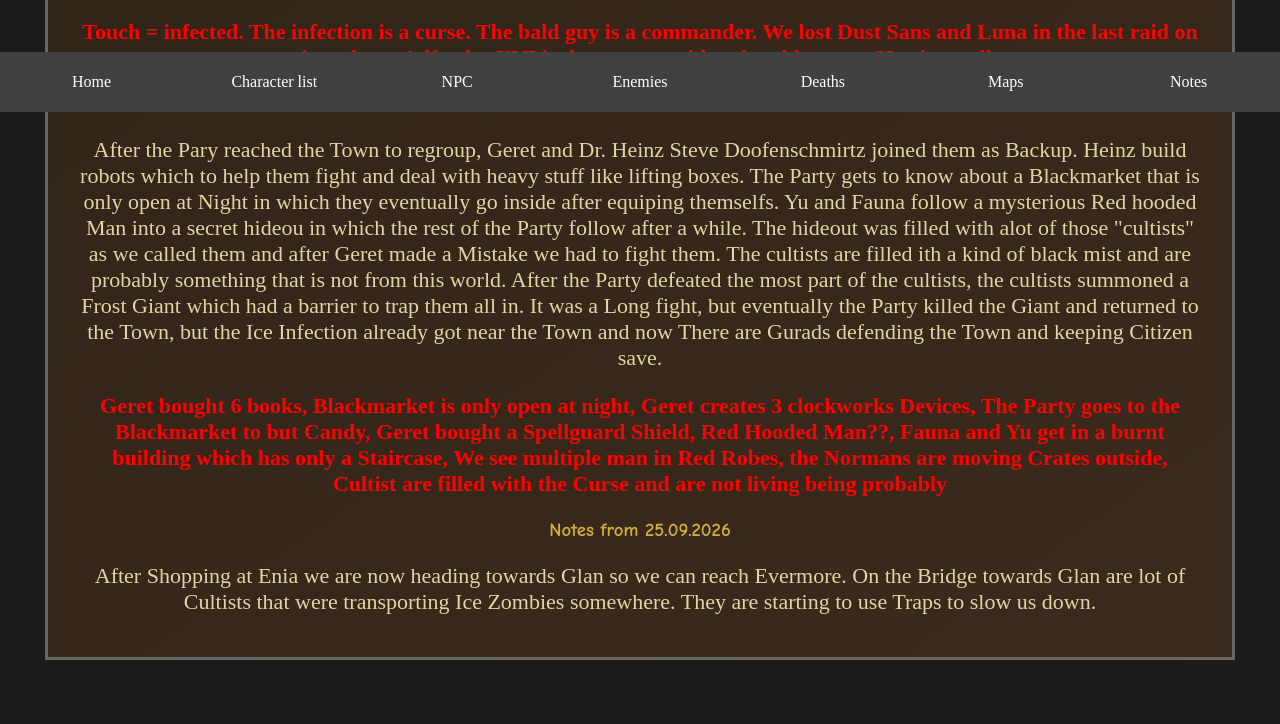
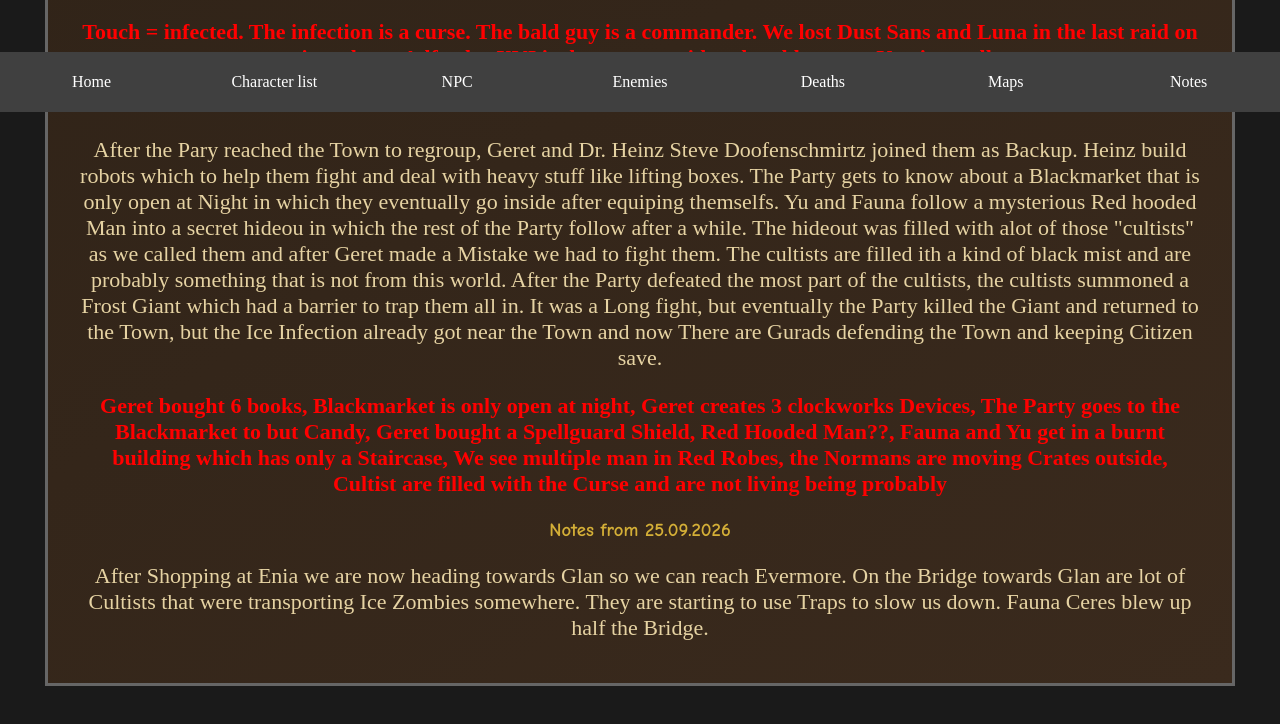
Before and after one commit to Elizabeth2926/Enolia-DnD, a plain HTML site: page Notes.htm in a window 1280 px wide. Shown: the part 688-1412 px from the top of the page. Drawn offline with Linux system fonts and the light colour scheme.

Commit message:
Update Notes.htm

```diff
--- a/Notes.htm
+++ b/Notes.htm
@@ -88,6 +88,7 @@ Geret bought 6 books, Blackmarket is only open at night, Geret creates 3 clockwo
 After Shopping at Enia we are now heading towards Glan so we can reach Evermore.
 On the Bridge towards Glan are lot of Cultists that were transporting Ice Zombies somewhere.
 They are starting to use Traps to slow us down.
+Fauna Ceres blew up half the Bridge.
 </p>
 
 <p class="Important">
```
